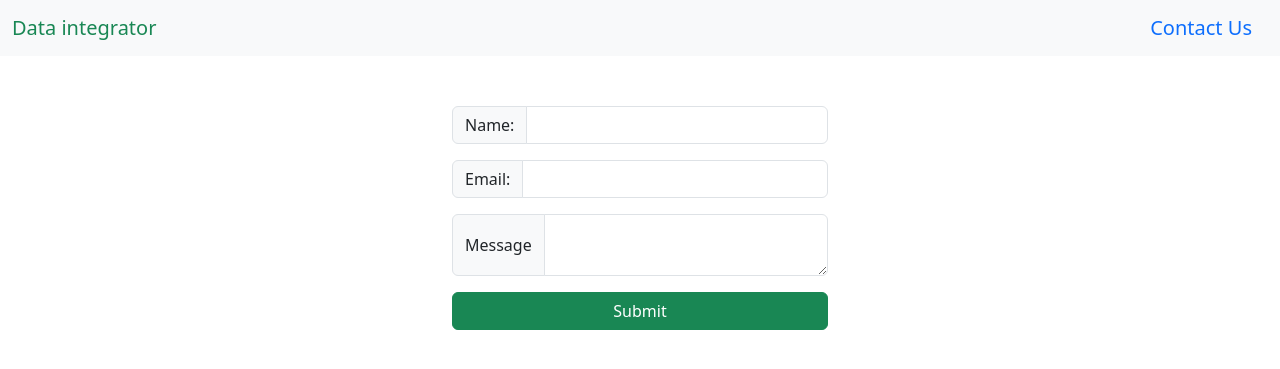
After one commit to nadeem-cpp/data-integration, a Flask app: page /contactus in a window 1280 px wide. The commit adds this page. Shown: the top 369 px of the page. Run offline with Flask 3, Linux system fonts and the light colour scheme; some libraries are stand-ins or nearby versions.

Commit message:
added files name as heading in matching columns

```diff
--- a/app.py
+++ b/app.py
@@ -8,15 +8,17 @@ def home():
     return render_template("home.html")
 
 
-@app.route("/upload", methods=["POST"])
+@app.route("/upload", methods=["POST", "GET"])
 def upload():
     # TODO 1 get files from form and send it to Data Handler object
     files = request.files.getlist("files")
+    sep = request.form["sep"]
     try:
 
         dh = DataHandler(data_files=files)
-        titles = dh.get_similar_titles()
-        return render_template("matching.html", titles=titles)
+        matched_columns = dh.get_similar_titles()
+        print(matched_columns)
+        return render_template("matching.html", titles=matched_columns)
 
     except Exception as e:
         print(e)
@@ -33,5 +35,18 @@ def matching():
     return render_template("matching.html", titles=data, enumerate=enumerate)
 
 
+@app.route("/contactus")
+def contact_us():
+    return render_template("contact.html")
+
+
+@app.route("/email", methods=["POST", "GET"])
+def email():
+    name = request.form["name"]
+    email = request.form["email"]
+    # send email from above email to system
+    return "<h1>Message submitted</h1>"
+
+
 if __name__ == '__main__':
     app.run()
--- a/samples/admin_accessKeys.csv
+++ /dev/null
@@ -1,2 +0,0 @@
-Access key ID,Secret access key
-AKIAYATYOIF4IK52OWAD,G0SWuEvKKVsKOZvO5Z9jO6dZ50yuntHIGprwn/zQ
--- /dev/null
+++ b/templates/contact.html
@@ -0,0 +1,31 @@
+<!DOCTYPE html>
+<html lang="en">
+{% include "header.html" %}
+<body>
+{% include "navigation.html" %}
+<div class="container">
+    <form action="{{ url_for('email') }}" method="POST">
+    <div class="input-group mb-3">
+        <span class="input-group-text" >Name:</span>
+        <input type="text" class="form-control" name="name" >
+    </div>
+
+    <div class="input-group mb-3">
+        <span class="input-group-text">Email: </span>
+        <input type="email" class="form-control" name="email" >
+    </div>
+    <div class="input-group mb-3">
+        <div class="input-group-text">Message</div>
+        <textarea class="form-control"></textarea>
+    </div>
+    <div class="d-grid gap-2">
+    <button type="submit" class="btn btn-block btn-success">Submit</button>
+    </div>
+
+    </form>
+
+</div>
+
+</body>
+
+</html>
--- a/templates/navigation.html
+++ b/templates/navigation.html
@@ -1,10 +1,14 @@
 <!-- Navigation-->
-<nav class="navbar bg-body-tertiary">
+<nav class="navbar navbar-expand-lg bg-body-tertiary">
   <div class="container-fluid">
-    <a class="navbar-brand text-success" href="{{ url_for('home') }}">
+    <a class="navbar-brand  text-success" href="{{ url_for('home') }}">
 {#      <img src="/docs/5.3/assets/brand/bootstrap-logo.svg" alt="Logo" width="30"#}
 {#           height="24" class="d-inline-block align-text-top">#}
       Data integrator
     </a>
+{#      <a class="text-primary" href="{{ url_for('contact_us') }}"> Login </a>#}
+{##}
+{#      <a class="text-primary" href="{{ url_for('contact_us') }}"> Sign Up </a>#}
+      <a class="navbar-brand text-primary" href="{{ url_for('contact_us') }}"> Contact Us </a>
   </div>
 </nav>
```
Also changed, not shown: model.py (+10 -6 lines), templates/home.html (+6 -5 lines), templates/matching.html (+23 -5 lines).
